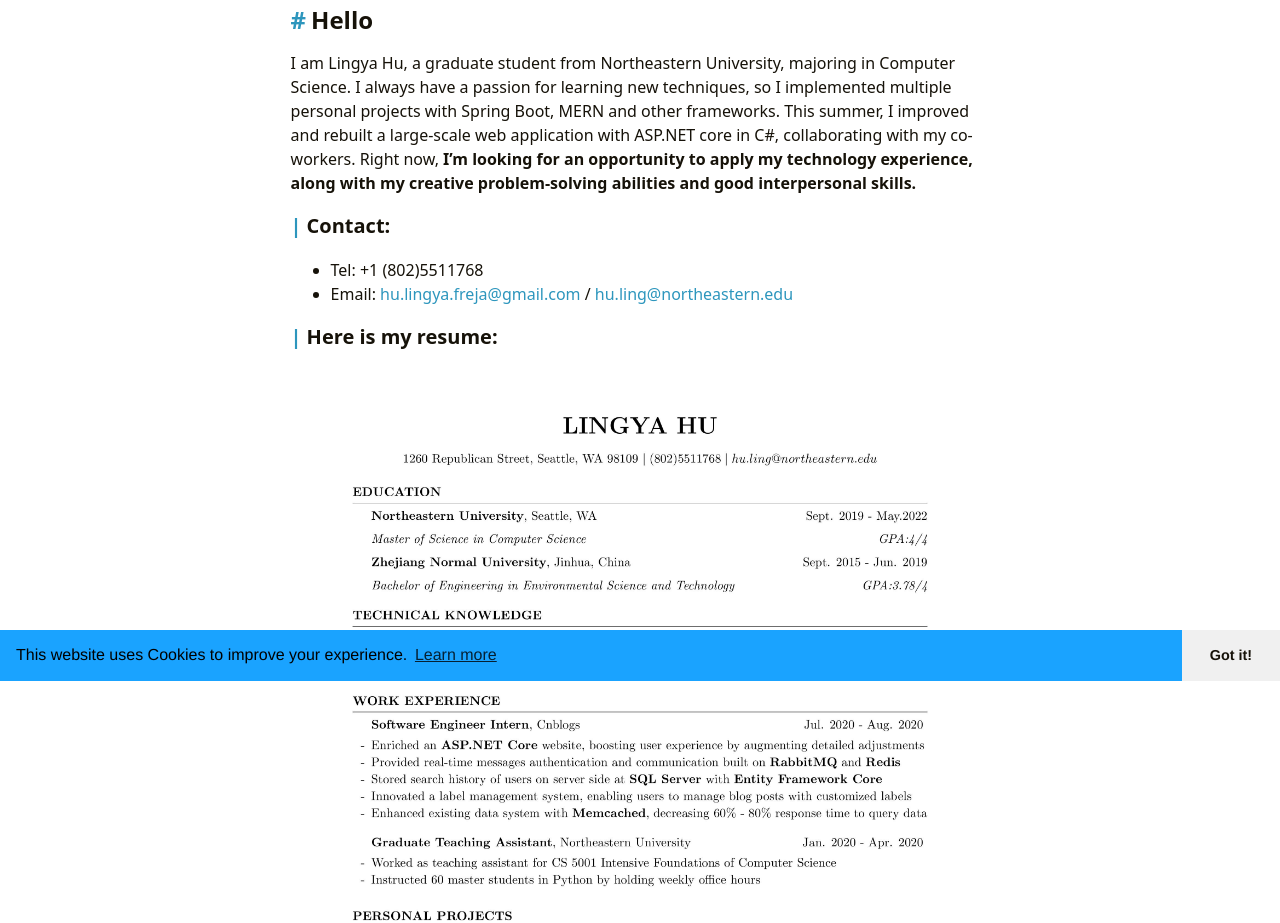
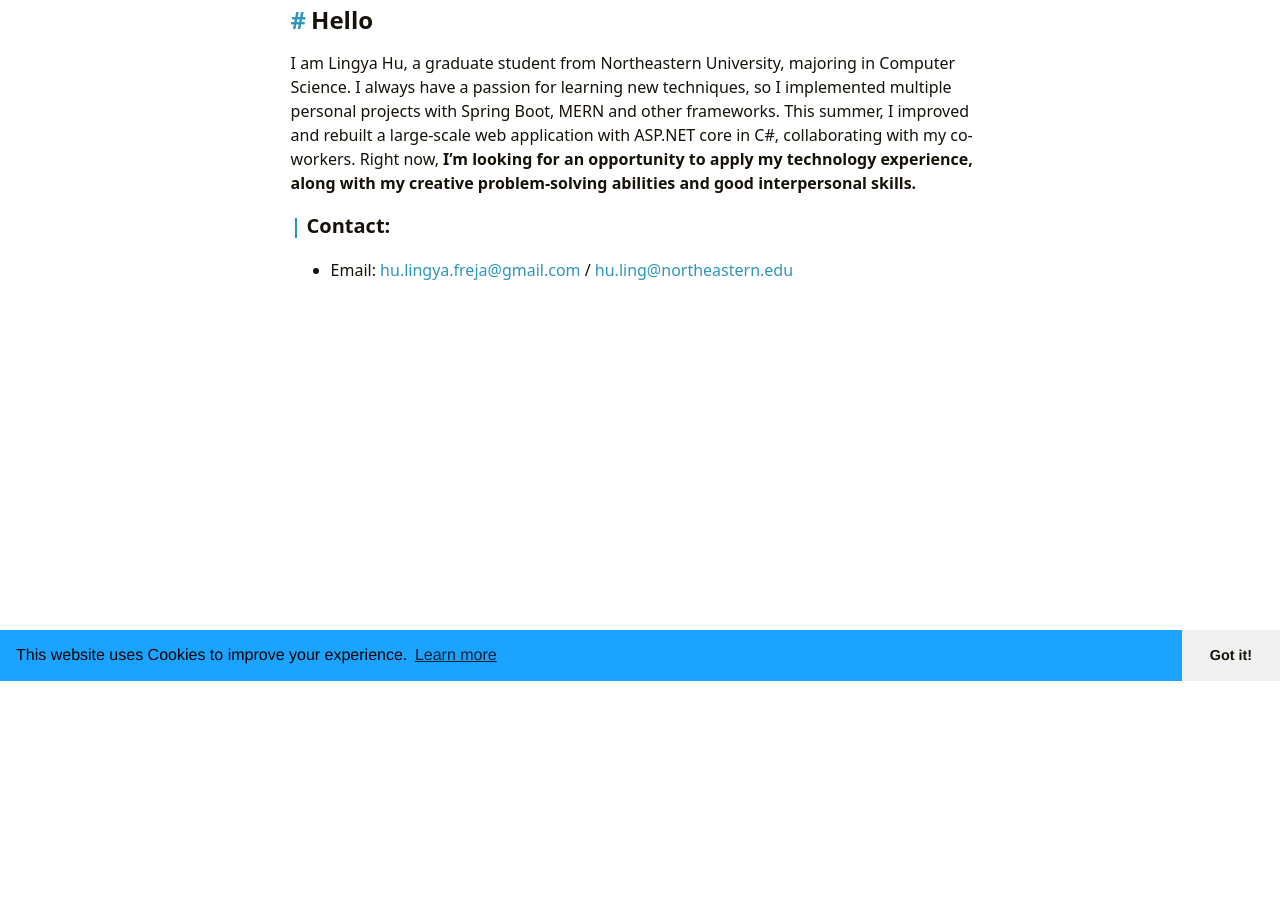
Before and after one commit to lingyaHu/lingyaHu.github.io, a plain HTML site: page about/index.html in a window 1280 px wide. Shown: the part 119-1042 px from the top of the page. After the commit the page ends 800 px from the top, so only its background shows below. Drawn offline with Linux system fonts and the light colour scheme.

Commit message:
remove info from about page

```diff
--- a/about/index.html
+++ b/about/index.html
@@ -29,7 +29,7 @@
         "mainEntityOfPage": {
             "@type": "WebPage",
             "@id": "http:\/\/lingyaHu.github.io\/about\/"
-        },"genre": "page","wordcount":  90 ,
+        },"genre": "page","wordcount":  83 ,
         "url": "http:\/\/lingyaHu.github.io\/about\/","datePublished": "2020-09-03T21:35:43+08:00","dateModified": "2020-09-03T21:35:43+08:00","publisher": {
             "@type": "Organization",
             "name": ""},"author": {
@@ -105,22 +105,12 @@
 <p>I am Lingya Hu, a graduate student from Northeastern University, majoring in Computer Science. I always have a passion for learning new techniques, so I implemented multiple personal projects with Spring Boot, MERN and other frameworks. This summer, I improved and rebuilt a large-scale web application with ASP.NET core in C#, collaborating with my co-workers. Right now, <strong>I’m looking for an opportunity to apply my technology experience, along with my creative problem-solving abilities and good interpersonal skills.</strong></p>
 <h4 id="contact">Contact:</h4>
 <ul>
-<li>Tel: +1 (802)5511768</li>
 <li>Email: <a href="mailto:hu.lingya.freja@gmail.com">hu.lingya.freja@gmail.com</a> / <a href="mailto:hu.ling@northeastern.edu">hu.ling@northeastern.edu</a></li>
 </ul>
-<h4 id="here-is-my-resume">Here is my resume:</h4>
-<p><img
-        class="lazyload"
-        src="/svg/loading.min.svg"
-        data-src="/images/resume.jpg"
-        data-srcset="/images/resume.jpg, /images/resume.jpg 1.5x, /images/resume.jpg 2x"
-        data-sizes="auto"
-        alt="/images/resume.jpg"
-        title="Resume" /></p>
 </div><div id="comments"></div></div></div>
             </main><footer class="footer">
         <div class="footer-container"><div class="footer-line">Powered by <a href="https://gohugo.io/" target="_blank" rel="noopener noreffer" title="Hugo 0.74.3">Hugo</a> | Theme - <a href="https://github.com/dillonzq/LoveIt" target="_blank" rel="noopener noreffer" title="LoveIt 0.2.10"><i class="far fa-kiss-wink-heart fa-fw"></i> LoveIt</a>
-                </div><div class="footer-line"><i class="far fa-copyright fa-fw"></i><span itemprop="copyrightYear">2019 - 2020</span><span class="author" itemprop="copyrightHolder">&nbsp;<a href="/" target="_blank">Lingya Hu</a></span>&nbsp;|&nbsp;<span class="license"><a rel="license external nofollow noopener noreffer" href="https://creativecommons.org/licenses/by-nc/4.0/" target="_blank">CC BY-NC 4.0</a></span></div>
+                </div><div class="footer-line"><i class="far fa-copyright fa-fw"></i><span itemprop="copyrightYear">2019 - 2021</span><span class="author" itemprop="copyrightHolder">&nbsp;<a href="/" target="_blank">Lingya Hu</a></span>&nbsp;|&nbsp;<span class="license"><a rel="license external nofollow noopener noreffer" href="https://creativecommons.org/licenses/by-nc/4.0/" target="_blank">CC BY-NC 4.0</a></span></div>
         </div>
     </footer></div>
 
```
Also changed, not shown: 1 other file.
